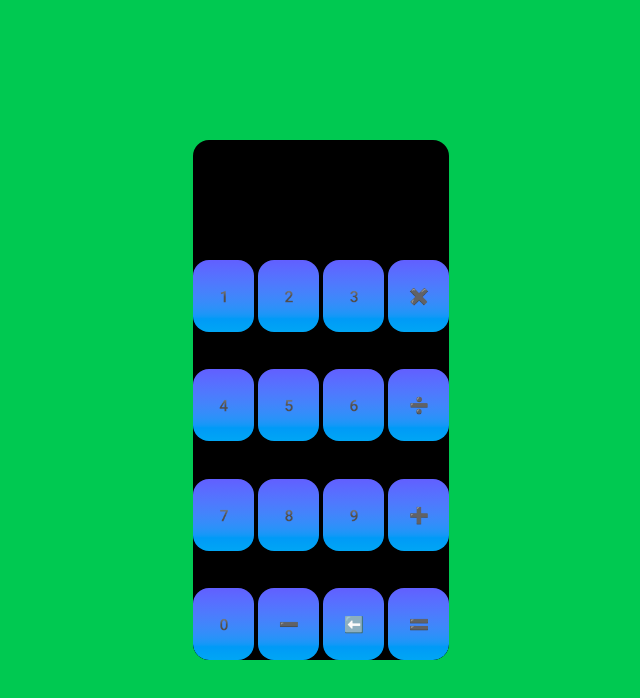
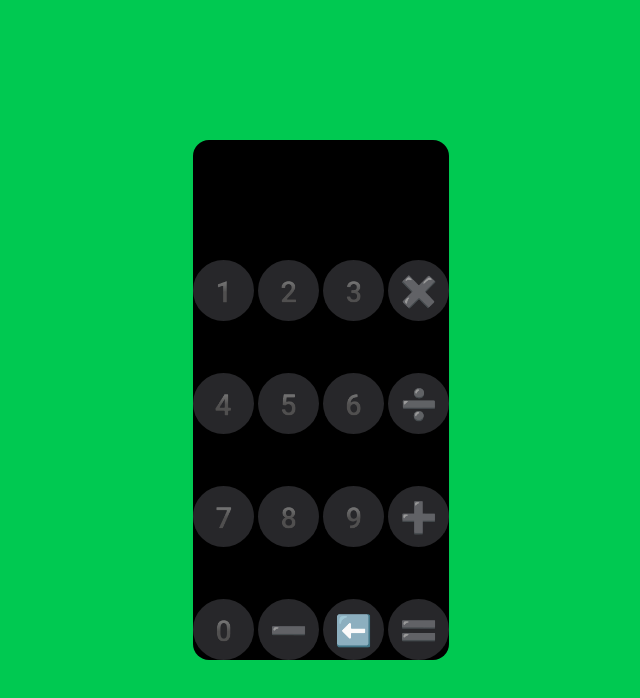
Before and after one commit to Devuno-official/ReactJs, a React (Vite) app in the folder Calculater/: page / in a window 1280 px wide. Shown: the top 698 px of the page, without its empty margins (319-959 px from the left). Built offline with nearby package versions, Linux system fonts and the light colour scheme.

Commit message:
button component

```diff
--- a/Calculater/src/Components/Button.jsx
+++ b/Calculater/src/Components/Button.jsx
@@ -1,10 +1,29 @@
+let Btn = function ({ symbol, showValHandle }) {
+  return symbol.map((arr) => {
+    const getButtonStyle = () => {
+      if (arr === "C") return "bg-zinc-600 hover:bg-zinc-700";
+      if (arr === "=") return "bg-orange-500 hover:bg-orange-600";
+      if (["+", "-", "*", "/", "(", ")"].includes(arr))
+        return "bg-orange-500 hover:bg-orange-600";
+      return "bg-zinc-800 hover:bg-zinc-700";
+    };
 
-let Btn = function ({symbol}) {
- return symbol.map((arr) => {
-          return (
-               <button type="button" className=" bg-linear-to-t from-sky-500 to-indigo-500 h-18 w-full  text-amber-100 rounded-2xl">{arr}</button>
-          );
-     })
-}
+    return (
+      <button
+        key={arr}
+        type="button"
+        className={`${getButtonStyle()}
+                         aspect-square w-full
+                         flex items-center justify-center
+                         rounded-full text-white text-2xl sm:text-3xl font-medium
+                         transition-colors duration-150
+                         active:brightness-75`}
+        onClick={showValHandle}
+      >
+        {arr}
+      </button>
+    );
+  });
+};
 
 export default Btn;
```
